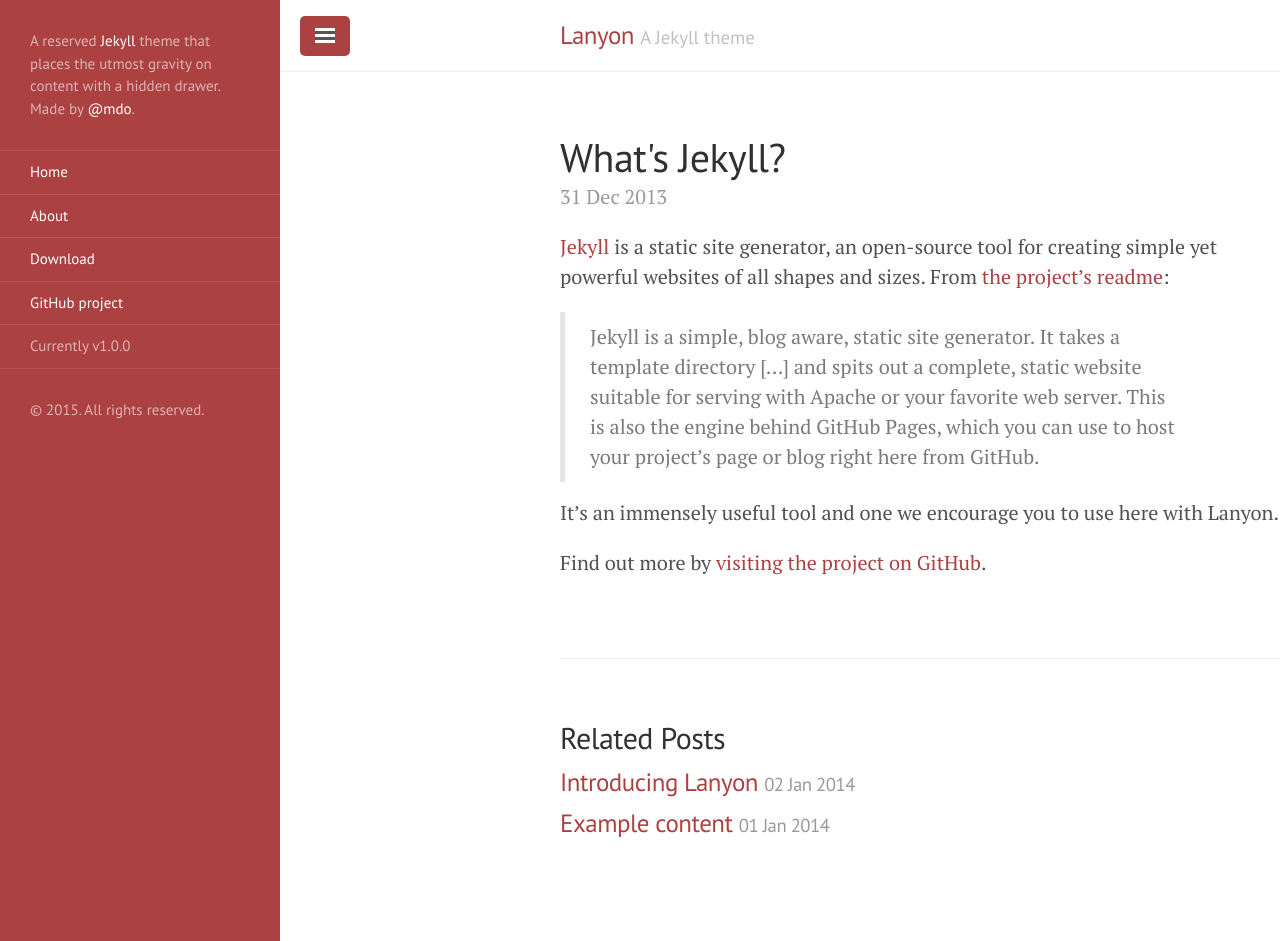
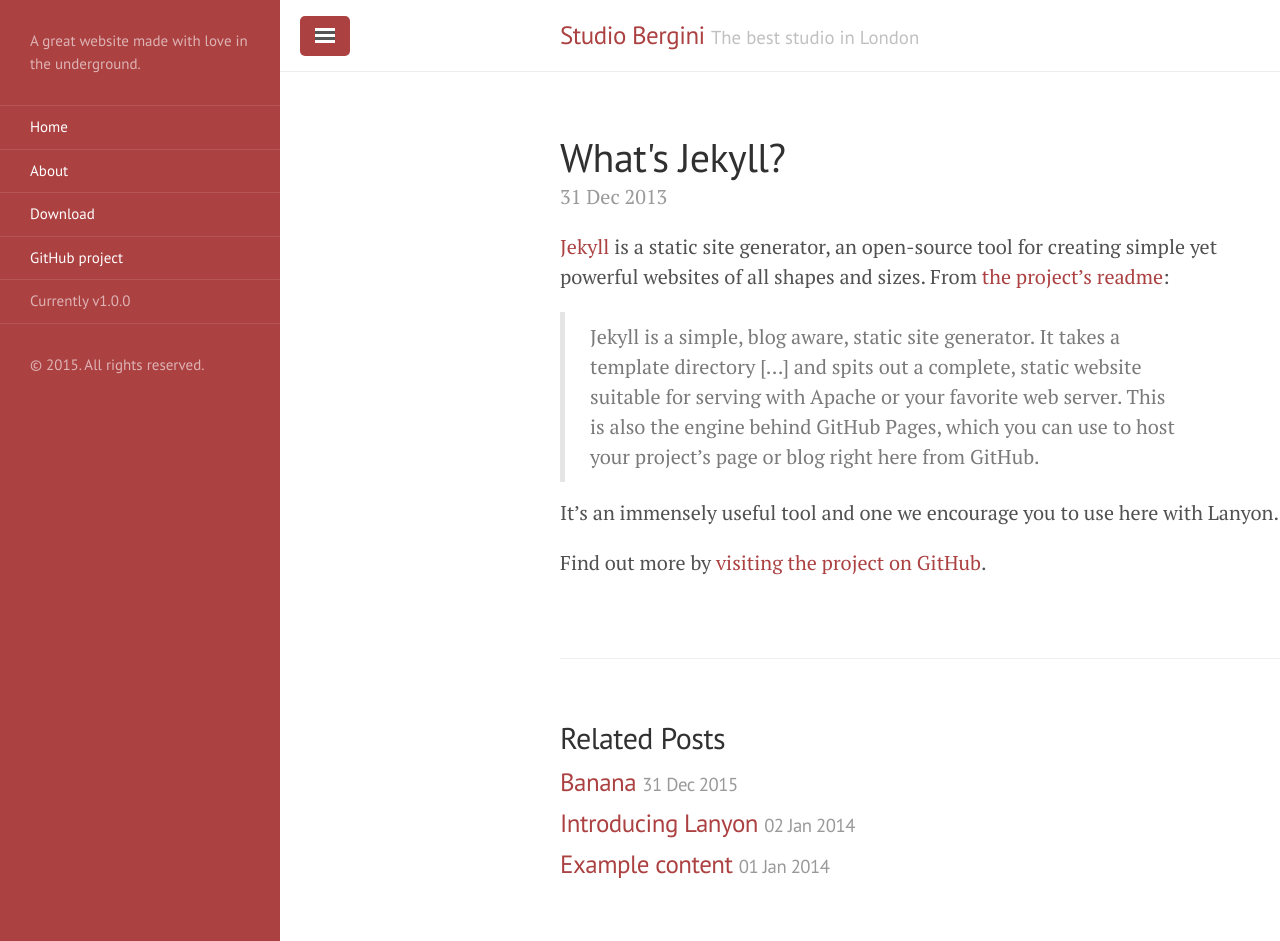
Before and after one commit to jacprada/StudioBergini, a Jekyll site: the page built from studio-bergini/_posts/2013-12-31-whats-jekyll.md, in a window 1280 px wide and 941 px high. Built offline with Jekyll 4.4.1, drawn with Linux system fonts in a browser that asks for light colours.

Commit message:
paginate gem fixed, now posts are displaying correctly

```diff
--- a/studio-bergini/_config.yml
+++ b/studio-bergini/_config.yml
@@ -1,13 +1,17 @@
 # Permalinks
 #
 # Use of `relative_permalinks` ensures post links from the index work properly.
+# Dependencies
+gems:                [jekyll-paginate]
+
+
 permalink:           pretty
-relative_permalinks: true
+#relative_permalinks: true
 
 # Setup
-title:               Lanyon
-tagline:             'A Jekyll theme'
-description:         'A reserved <a href="http://jekyllrb.com" target="_blank">Jekyll</a> theme that places the utmost gravity on content with a hidden drawer. Made by <a href="https://twitter.com/mdo" target="_blank">@mdo</a>.'
+title:               Studio Bergini
+tagline:             'The best studio in London'
+description:         'A great website made with love in the underground.'
 url:                 http://lanyon.getpoole.com
 baseurl:             ''
 paginate:            5
```
Also changed, not shown: studio-bergini/_posts/2015-12-31-banana.md (added, +41 -0 lines).
